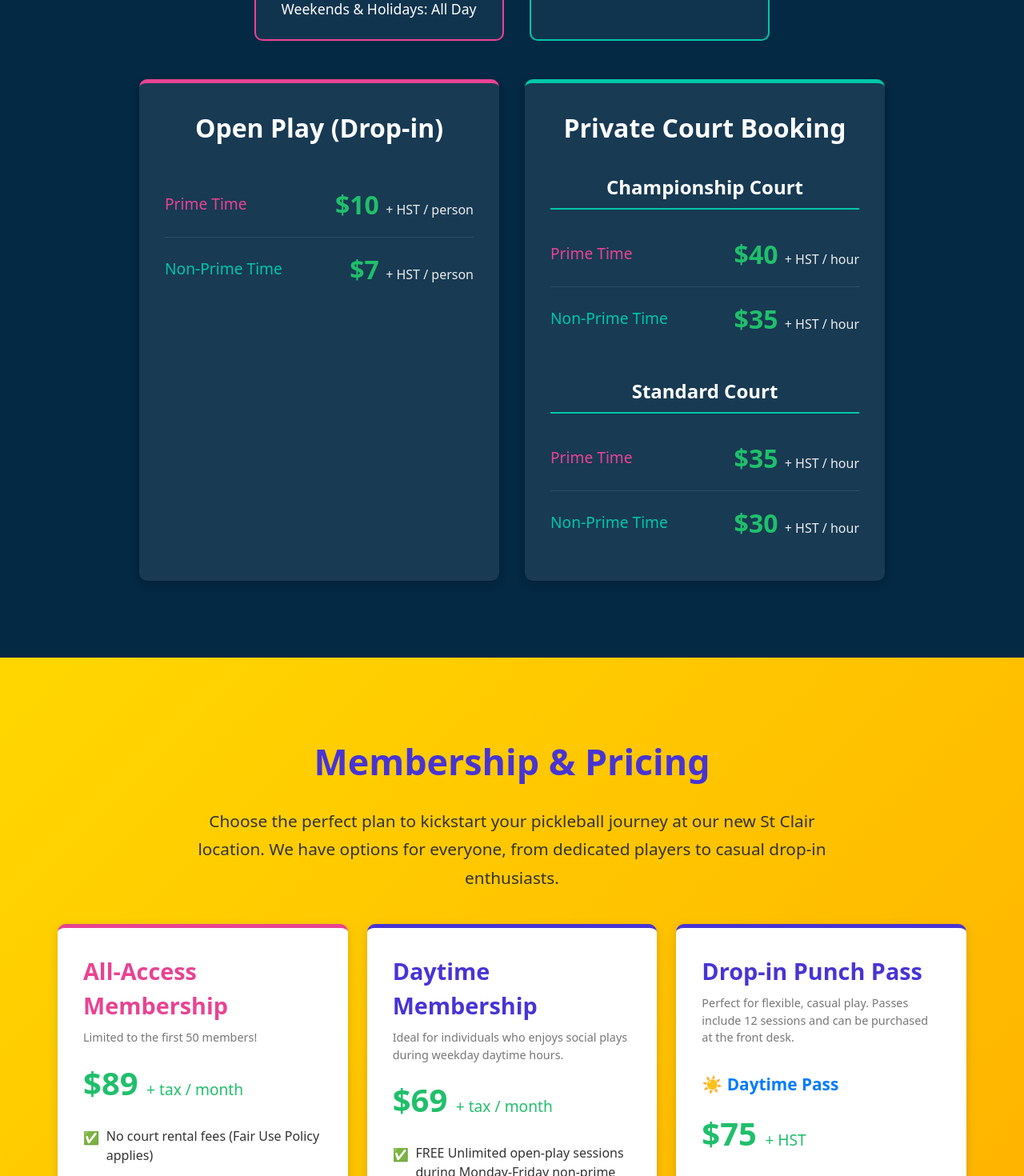
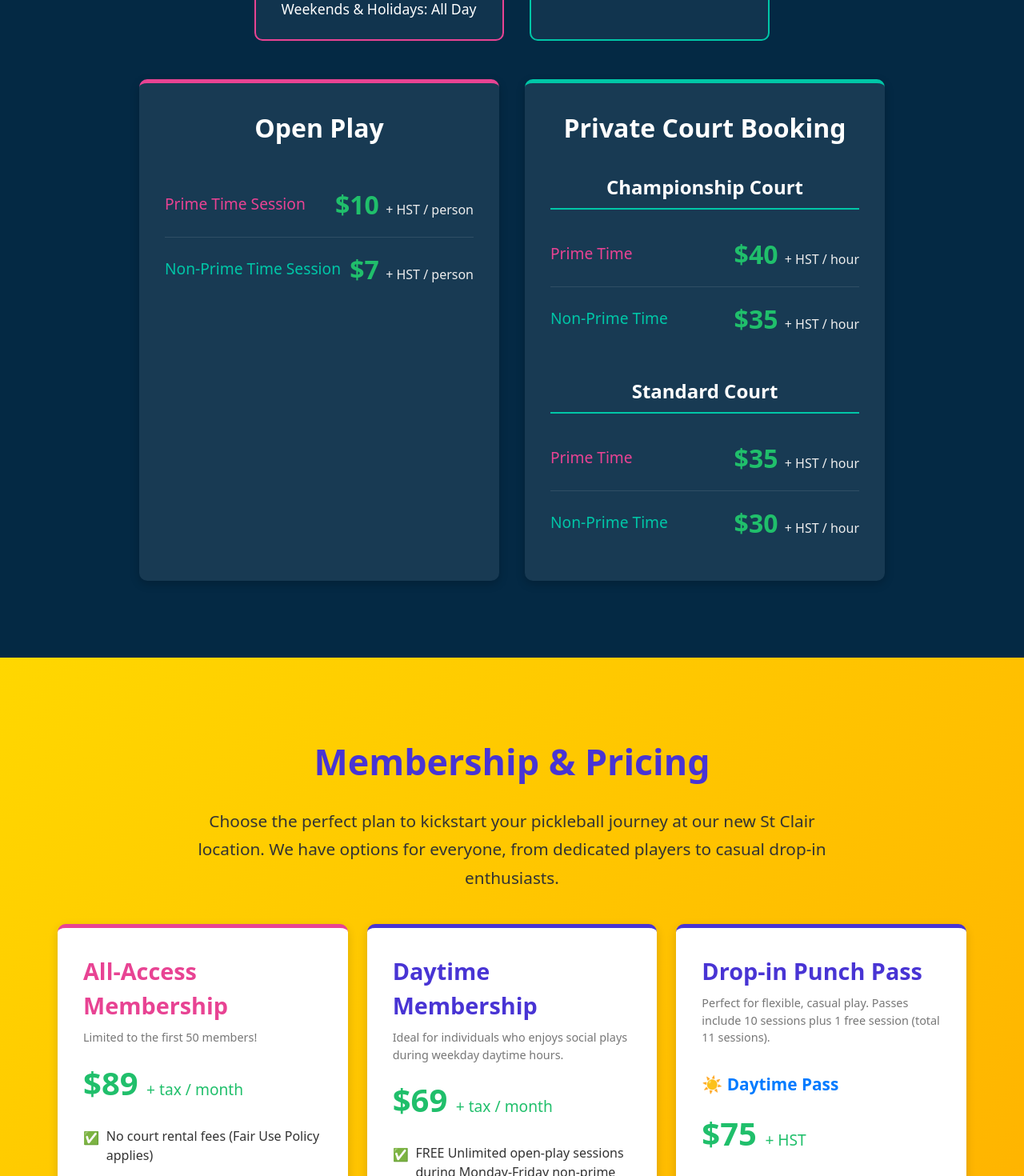
Before and after one commit to supertimmyh/picktopia_landing_page, a React (Vite) app: page / in a window 1280 px wide. Shown: the part 880-2350 px from the top of the page at 80% size. Built offline with nearby package versions, Linux system fonts and the light colour scheme.

Commit message:
Update the punch card

```diff
--- a/src/components/ClubInfo.jsx
+++ b/src/components/ClubInfo.jsx
@@ -160,13 +160,13 @@ const ClubInfo = () => {
 
         <PricingContainer>
           <PricingCard borderColor={primeColor}>
-            <CardTitle>Open Play (Drop-in)</CardTitle>
+            <CardTitle>Open Play </CardTitle>
             <PriceTier>
-              <PriceLabel color={primeColor}>Prime Time</PriceLabel>
+              <PriceLabel color={primeColor}>Prime Time Session</PriceLabel>
               <Price>$10 <small>+ HST / person</small></Price>
             </PriceTier>
             <PriceTier>
-              <PriceLabel color={nonPrimeColor}>Non-Prime Time</PriceLabel>
+              <PriceLabel color={nonPrimeColor}>Non-Prime Time Session</PriceLabel>
               <Price>$7 <small>+ HST / person</small></Price>
             </PriceTier>
           </PricingCard>
--- a/src/components/Membership.jsx
+++ b/src/components/Membership.jsx
@@ -237,7 +237,7 @@ const Membership = () => {
           <PlanCard>
             <div>
               <PlanTitle>Drop-in Punch Pass</PlanTitle>
-              <PlanSubtext>Perfect for flexible, casual play. Passes include 12 sessions and can be purchased at the front desk.</PlanSubtext>
+              <PlanSubtext>Perfect for flexible, casual play. Passes include 10 sessions plus 1 free session (total 11 sessions).</PlanSubtext>
               <div style={{marginTop: '2rem'}}>
                 <PunchPassContainer>
                   <PunchPassTitle>☀️ Daytime Pass</PunchPassTitle>
```
